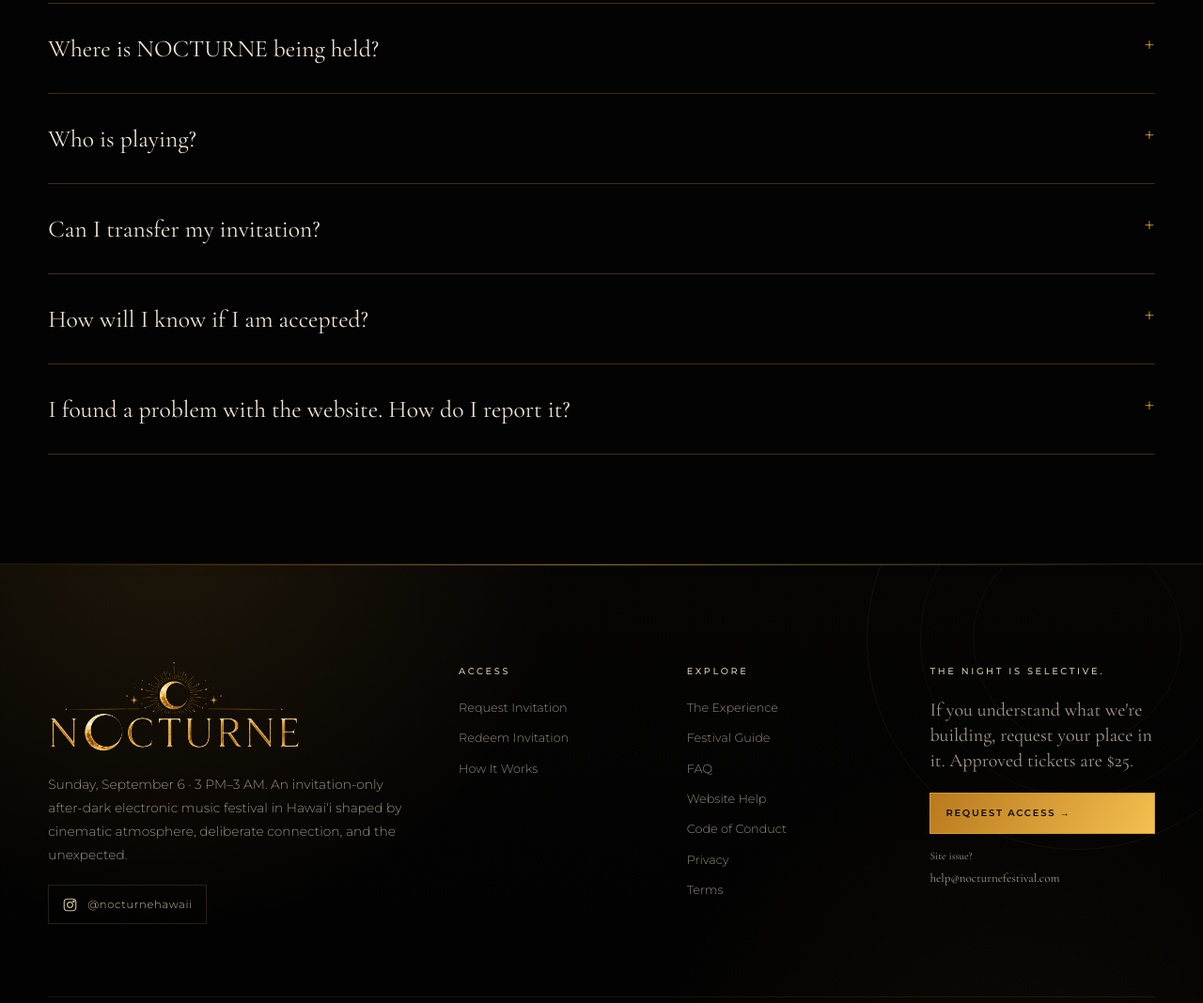
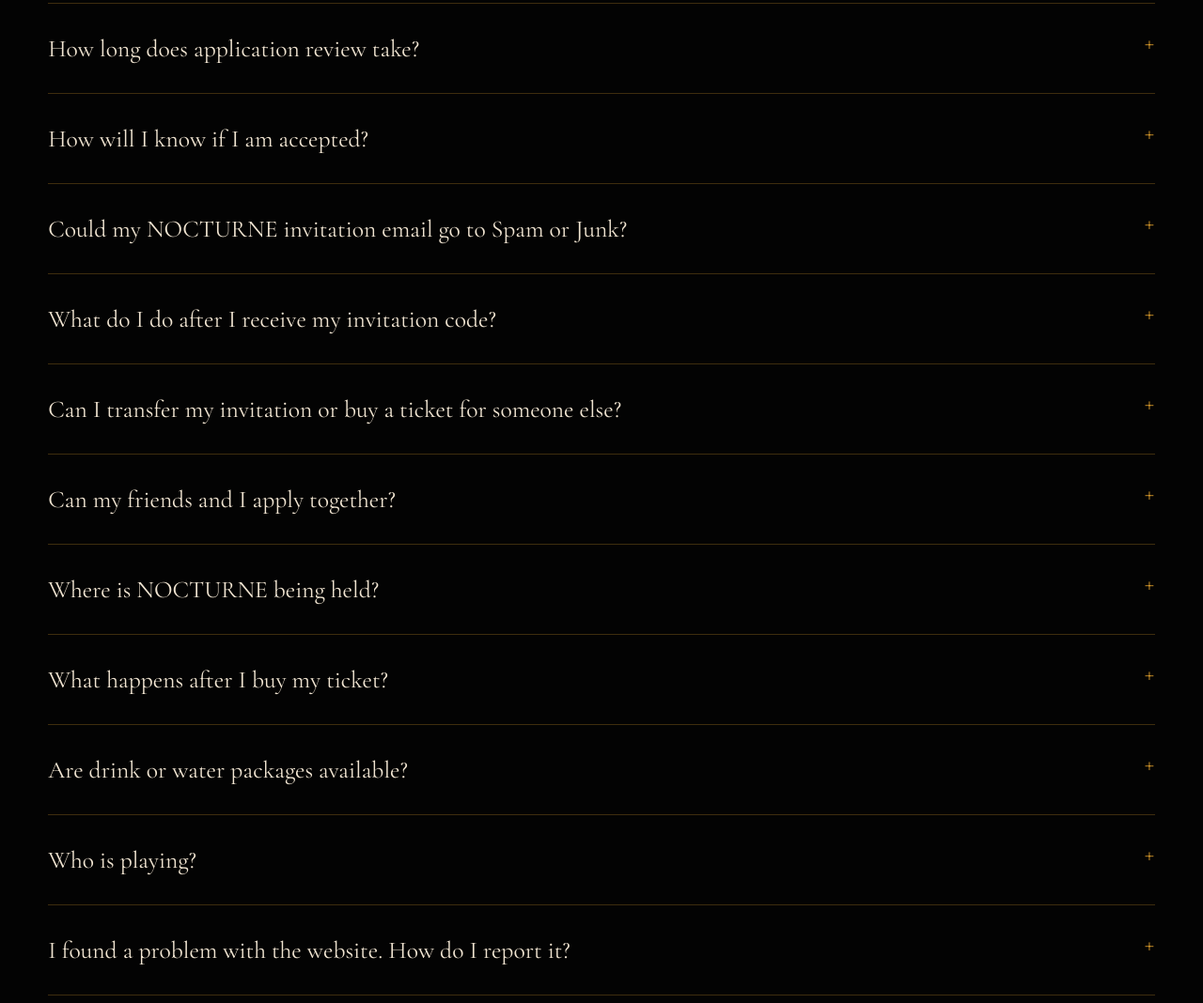
Before and after one commit to AstroTat808/nocturne, a website: page site/index.html in a window 1280 px wide. Shown: the part 7132-8200 px from the top of the page at 94% size. Drawn offline with nearby package versions, Linux system fonts and the light colour scheme; no server answers.

Commit message:
Expand homepage FAQs and spam folder guidance

```diff
--- a/site/index.html
+++ b/site/index.html
@@ -239,10 +239,16 @@
         <div class="faq-list">
           <div class="faq-item"><button aria-expanded="false"><span>Why is NOCTURNE invitation only?</span><span class="plus">+</span></button><div class="faq-answer"><p>The guest list is part of the experience. Curated access helps us protect the atmosphere, community standard, safety, and capacity of the event.</p></div></div>
           <div class="faq-item"><button aria-expanded="false"><span>Does applying guarantee a ticket?</span><span class="plus">+</span></button><div class="faq-answer"><p>No. Applications are reviewed individually. If approved, you receive private access to purchase a $25 ticket, subject to availability and the applicable event terms.</p></div></div>
-          <div class="faq-item"><button aria-expanded="false"><span>Where is NOCTURNE being held?</span><span class="plus">+</span></button><div class="faq-answer"><p>NOCTURNE is being held at an undisclosed Hawai‘i location. The exact location and arrival details will be provided directly to accepted guests.</p></div></div>
+          <div class="faq-item"><button aria-expanded="false"><span>How long does application review take?</span><span class="plus">+</span></button><div class="faq-answer"><p>There is no guaranteed review time because applications are considered individually and capacity is limited. After submitting, keep an eye on the email address you used on your application and remember to check Spam, Junk, and Promotions folders periodically.</p></div></div>
+          <div class="faq-item"><button aria-expanded="false"><span>How will I know if I am accepted?</span><span class="plus">+</span></button><div class="faq-answer"><p>If approved, NOCTURNE will email you private invitation instructions and your individual redemption code. Make sure the email address on your application is accurate and monitor it regularly while your application is under consideration.</p></div></div>
+          <div class="faq-item"><button aria-expanded="false"><span>Could my NOCTURNE invitation email go to Spam or Junk?</span><span class="plus">+</span></button><div class="faq-answer"><p><strong>Yes.</strong> Approval and invitation-code emails can occasionally be filtered by an email provider. After applying, please check your <strong>Spam, Junk, and Promotions</strong> folders periodically and search your mailbox for <strong>NOCTURNE</strong>. If you believe you were approved but cannot locate the invitation email or code, contact <a href="mailto:help@nocturnefestival.com?subject=NOCTURNE%20Invitation%20Help">help@nocturnefestival.com</a> for assistance.</p></div></div>
+          <div class="faq-item"><button aria-expanded="false"><span>What do I do after I receive my invitation code?</span><span class="plus">+</span></button><div class="faq-answer"><p>Use the official <a href="/invite">NOCTURNE invitation page</a> to verify your code. A valid code unlocks your private $25 ticket checkout. Invitation codes are personal, non-transferable, and may only be redeemed once.</p></div></div>
+          <div class="faq-item"><button aria-expanded="false"><span>Can I transfer my invitation or buy a ticket for someone else?</span><span class="plus">+</span></button><div class="faq-answer"><p>No. The invitation and resulting ticket access are tied to the approved applicant. Anyone you want to attend with should submit their own application and, if approved, complete their own ticket purchase.</p></div></div>
+          <div class="faq-item"><button aria-expanded="false"><span>Can my friends and I apply together?</span><span class="plus">+</span></button><div class="faq-answer"><p>You may list the people you are applying with, but <strong>every guest must submit their own application</strong>. Being part of the same group does not automatically approve the other members of the group.</p></div></div>
+          <div class="faq-item"><button aria-expanded="false"><span>Where is NOCTURNE being held?</span><span class="plus">+</span></button><div class="faq-answer"><p>NOCTURNE is being held at an undisclosed Hawai‘i location. The exact venue information is kept off the public site and is made available through the private ticket experience for valid ticket holders.</p></div></div>
+          <div class="faq-item"><button aria-expanded="false"><span>What happens after I buy my ticket?</span><span class="plus">+</span></button><div class="faq-answer"><p>After a successful purchase, NOCTURNE issues your individual digital ticket with a unique QR code for event check-in. Keep your confirmation email and digital-ticket link available. Your private ticket experience is also where valid ticket holders can access venue information.</p></div></div>
+          <div class="faq-item"><button aria-expanded="false"><span>Are drink or water packages available?</span><span class="plus">+</span></button><div class="faq-answer"><p>Yes. Eligible guests can add the <strong>$55 Six-Drink Package</strong>, which includes six drink credits, or the <strong>$15 Unlimited Drinking Water Package</strong>. The Six-Drink Package requires the guest to be 21+ with valid photo ID; beer and well cocktails use one credit, and premium cocktails use one credit plus a $5 upgrade paid at the bar. Both packages are personal, non-transferable, and <strong>final sale / non-refundable</strong>.</p></div></div>
           <div class="faq-item"><button aria-expanded="false"><span>Who is playing?</span><span class="plus">+</span></button><div class="faq-answer"><p>The first wave lineup includes SUPERBABE!, SAPIENCE, ODYSSEUS, TEAA REXX, AGENT 39, OPULENCE, and HASKEL, with more artists to be revealed.</p></div></div>
-          <div class="faq-item"><button aria-expanded="false"><span>Can I transfer my invitation?</span><span class="plus">+</span></button><div class="faq-answer"><p>No. Invitation codes are intended for the approved applicant and may be limited or single-use. Anyone you want to attend with should submit their own application.</p></div></div>
-          <div class="faq-item"><button aria-expanded="false"><span>How will I know if I am accepted?</span><span class="plus">+</span></button><div class="faq-answer"><p>If approved, you will receive a message from the NOCTURNE/Wild Ones team with your private invitation instructions. Make sure the email and phone number on your application are accurate.</p></div></div>
           <div class="faq-item"><button aria-expanded="false"><span>I found a problem with the website. How do I report it?</span><span class="plus">+</span></button><div class="faq-answer"><p>Email <a href="mailto:help@nocturnefestival.com?subject=NOCTURNE%20Website%20Help">help@nocturnefestival.com</a> with a short description of what happened and, if possible, the page you were on.</p></div></div>
         </div>
       </div>
```
